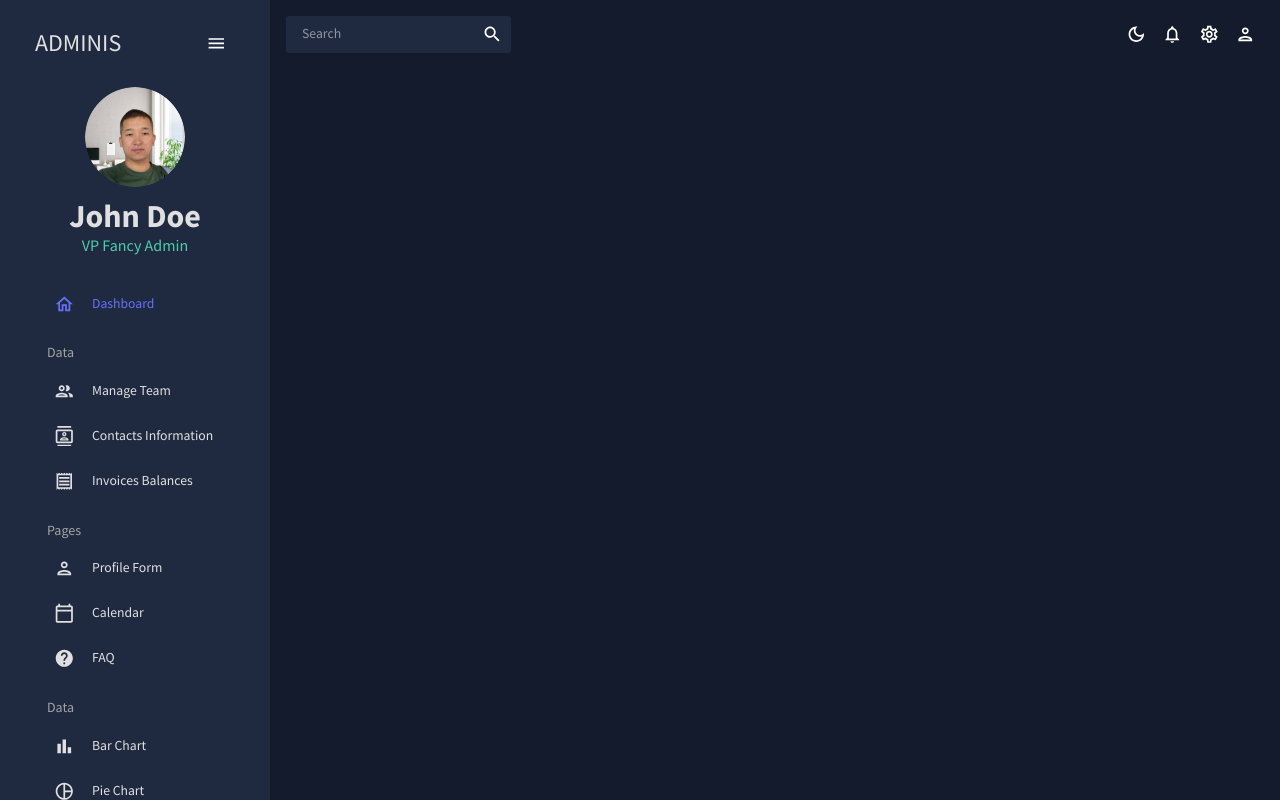
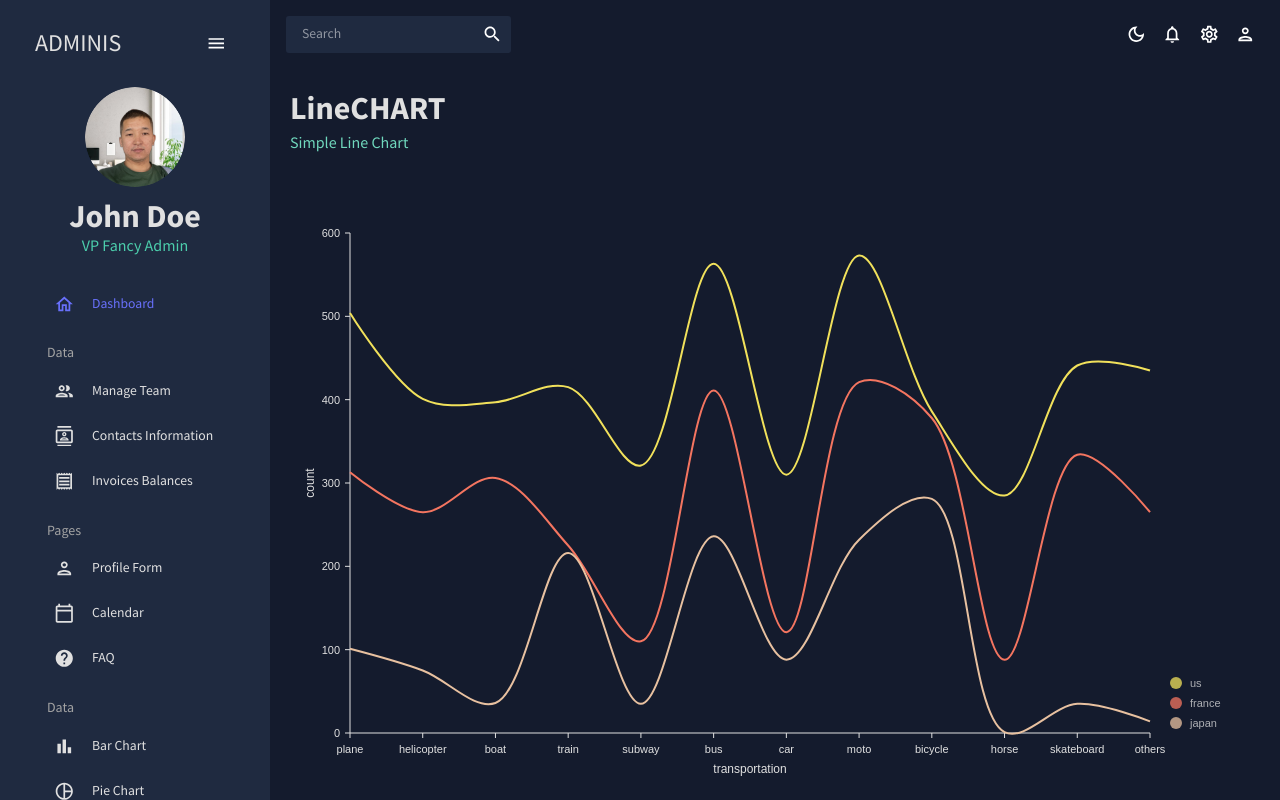
Before and after one commit to Kubatbekkk/admin-dashboard, a React (Create React App) app: page /line in a window 1280 px wide. Built offline with nearby package versions, Linux system fonts and the light colour scheme.

Commit message:
feat: add LineChart

```diff
--- a/src/App.js
+++ b/src/App.js
@@ -12,7 +12,7 @@
 import FAQ from './scenes/faq';
 import Bar from './scenes/bar';
 import Pie from './scenes/pie';
-// import Line from './scenes/line';
+import Line from './scenes/line';
 // import Geography from './scenes/geography';
 
 function App() {
@@ -36,7 +36,7 @@
               <Route path="/faq" element={<FAQ />} />
               <Route path="/bar" element={<Bar />} />
               <Route path="/pie" element={<Pie />} />
-              {/* <Route path="/line" element={<Line />} /> */}
+              <Route path="/line" element={<Line />} />
               {/* <Route path="/geography" element={<Geography />} /> */}
             </Routes>
           </main>
--- /dev/null
+++ b/src/components/LineChart.jsx
@@ -0,0 +1,117 @@
+import { ResponsiveLine } from '@nivo/line';
+import { mockLineData as data } from '../data/mockData';
+import { tokens } from '../theme';
+import { useTheme } from '@mui/material';
+
+const LineChart = ({ isDashboard }) => {
+  const theme = useTheme();
+  const colors = tokens(theme.palette.mode);
+
+  return (
+    <ResponsiveLine
+      data={data}
+      theme={{
+        axis: {
+          domain: {
+            line: {
+              stroke: colors.grey[100],
+            },
+          },
+          legend: {
+            text: {
+              fill: colors.grey[100],
+            },
+          },
+          ticks: {
+            line: {
+              stroke: colors.grey[100],
+              strokeWidth: 1,
+            },
+            text: {
+              fill: colors.grey[100],
+            },
+          },
+        },
+        legends: {
+          text: {
+            fill: colors.grey[100],
+          },
+        },
+        tooltip: {
+          container: {
+            color: colors.primary[500],
+          },
+        },
+      }}
+      colors={isDashboard ? { datum: 'color' } : { scheme: 'nivo' }}
+      margin={{ top: 50, right: 110, bottom: 50, left: 60 }}
+      xScale={{ type: 'point' }}
+      yScale={{
+        type: 'linear',
+        min: 'auto',
+        max: 'auto',
+        stacked: true,
+        reverse: false,
+      }}
+      yFormat=" >-.2f"
+      curve="catmullRom"
+      axisTop={null}
+      axisRight={null}
+      axisBottom={{
+        orient: 'bottom',
+        tickSize: 5,
+        tickPadding: 5,
+        tickRotation: 0,
+        legend: isDashboard ? undefined : 'transportation',
+        legendOffset: 36,
+        legendPosition: 'middle',
+      }}
+      axisLeft={{
+        orient: 'left',
+        tickSize: 5,
+        tickValues: 5,
+        tickPadding: 5,
+        tickRotation: 0,
+        legend: isDashboard ? undefined : 'count',
+        legendOffset: -40,
+        legendPosition: 'middle',
+      }}
+      enableGridX={false}
+      enableGridY={false}
+      pointSize={10}
+      pointColor={{ theme: 'background' }}
+      pointBorderWidth={2}
+      pointBorderColor={{ from: 'serieColor' }}
+      pointLabelYOffset={-12}
+      useMesh={true}
+      legends={[
+        {
+          anchor: 'bottom-right',
+          direction: 'column',
+          justify: false,
+          translateX: 100,
+          translateY: 0,
+          itemsSpacing: 0,
+          itemDirection: 'left-to-right',
+          itemWidth: 80,
+          itemHeight: 20,
+          itemOpacity: 0.75,
+          symbolSize: 12,
+          symbolShape: 'circle',
+          symbolBorderColor: 'rgba(0, 0, 0, .5)',
+          effects: [
+            {
+              on: 'hover',
+              style: {
+                itemBackground: 'rgba(0, 0, 0, .03)',
+                itemOpacity: 1,
+              },
+            },
+          ],
+        },
+      ]}
+    />
+  );
+};
+
+export default LineChart;
--- /dev/null
+++ b/src/scenes/line/index.jsx
@@ -0,0 +1,15 @@
+import { Box } from '@mui/material';
+import Header from '../../components/Header';
+import LineChart from '../../components/LineChart';
+
+const Line = () => {
+  return (
+    <Box m="20px">
+      <Header title="LineCHART" subtitle="Simple Line Chart" />
+      <Box height="75vh">
+        <LineChart />
+      </Box>
+    </Box>
+  );
+};
+export default Line;
```
